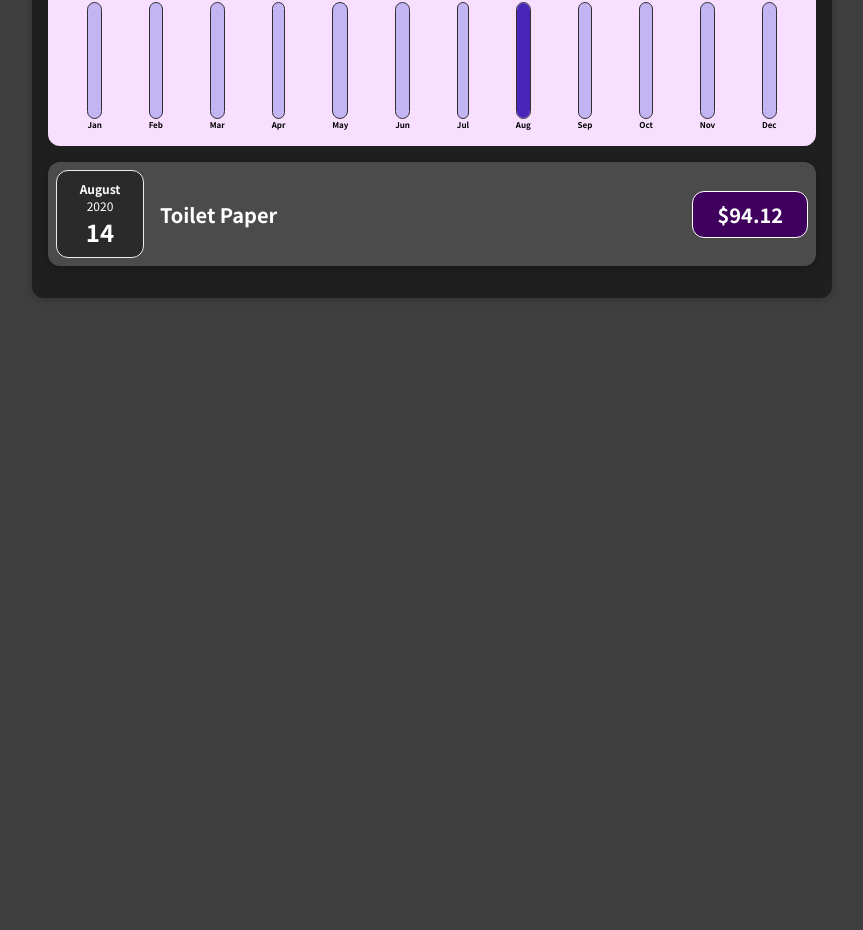
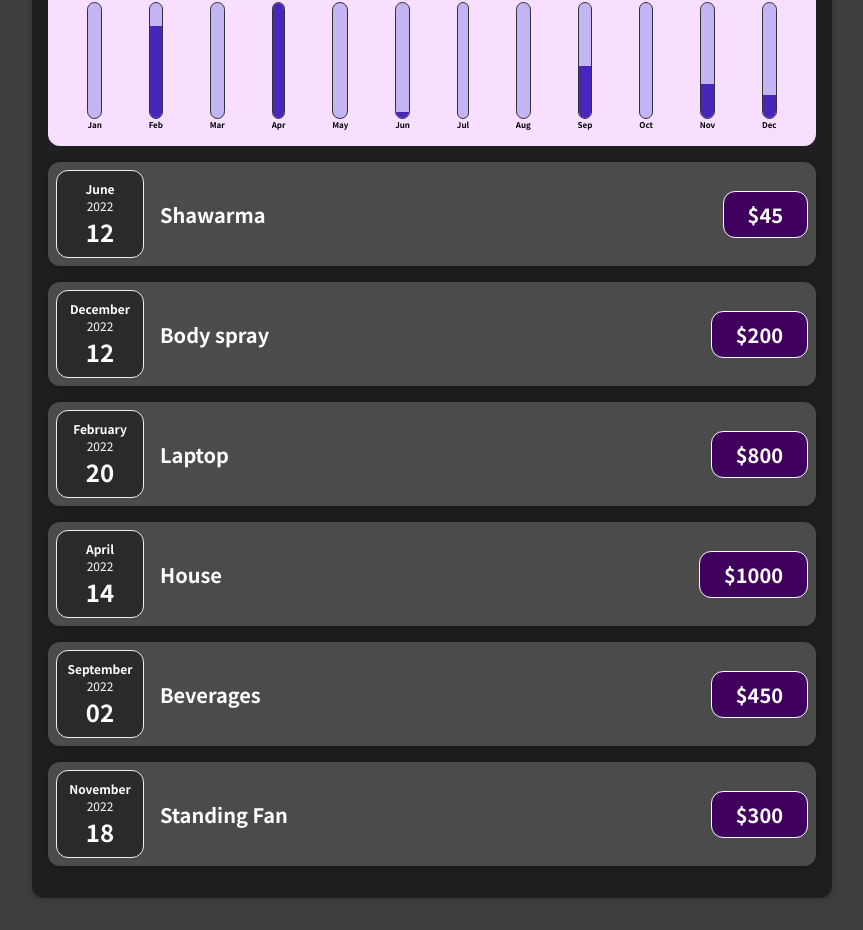
Before and after one commit to blessing986/Expense-Tracker, a React (Create React App) app: page / in a window 1280 px wide. Shown: the part 260-1190 px from the top of the page, without its empty margins (208-1071 px from the left). Before the commit the page ends 800 px from the top, so only its background shows below. Built offline with nearby package versions, Linux system fonts and the light colour scheme.

Commit message:
chore: refactored code

```diff
--- a/public/index.html
+++ b/public/index.html
@@ -24,7 +24,7 @@
       work correctly both with client-side routing and a non-root public URL.
       Learn how to configure a non-root public URL by running `npm run build`.
     -->
-    <title>React App</title>
+    <title>Expense Tracker</title>
   </head>
   <body>
     <noscript>You need to enable JavaScript to run this app.</noscript>
--- a/src/App.js
+++ b/src/App.js
@@ -22,6 +22,54 @@ const DUMMY_EXPENSES = [
     amount: 450,
     date: new Date(2021, 5, 12),
   },
+  {
+    id: "e5",
+    title: "Shawarma",
+    amount: 45,
+    date: new Date(2022, 5, 12),
+  },
+  {
+    id: "e6",
+    title: "Body spray",
+    amount: 200,
+    date: new Date(2022, 11, 12),
+  },
+  {
+    id: "e7",
+    title: "Laptop",
+    amount: 800,
+    date: new Date(2022, 1, 20),
+  },
+  {
+    id: "e8",
+    title: "House",
+    amount: 1000,
+    date: new Date(2022, 3, 14),
+  },
+  {
+    id: "e9",
+    title: "Beverages",
+    amount: 450,
+    date: new Date(2022, 8, 2),
+  },
+  {
+    id: "e10",
+    title: "Standing Fan",
+    amount: 300,
+    date: new Date(2022, 10, 18),
+  },
+  {
+    id: "e11",
+    title: "Books",
+    amount: 450,
+    date: new Date(2023, 2, 14),
+  },
+  {
+    id: "e12",
+    title: "New Desk (Wooden)",
+    amount: 400,
+    date: new Date(2023, 5, 12),
+  },
 ];
 
 const App = () => {
--- a/src/components/Expenses/Expenses.js
+++ b/src/components/Expenses/Expenses.js
@@ -5,7 +5,7 @@ import ExpensesList from "./ExpensesList";
 import ExpensesChart from "./ExpensesChart";
 
 const Expenses = (props) => {
-  const [filteredYear, setfilteredYear] = useState("2020");
+  const [filteredYear, setfilteredYear] = useState("2022");
 
   const filterChangeHandler = (selectedYear) => {
     setfilteredYear(selectedYear);
```
